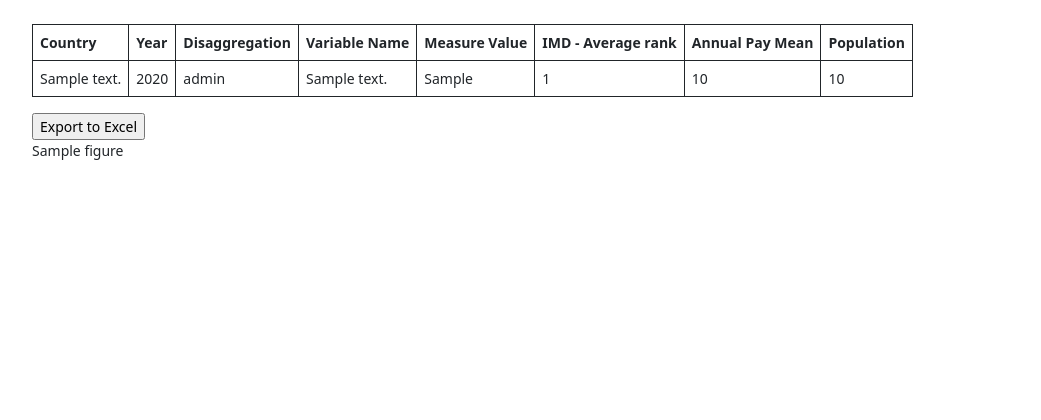
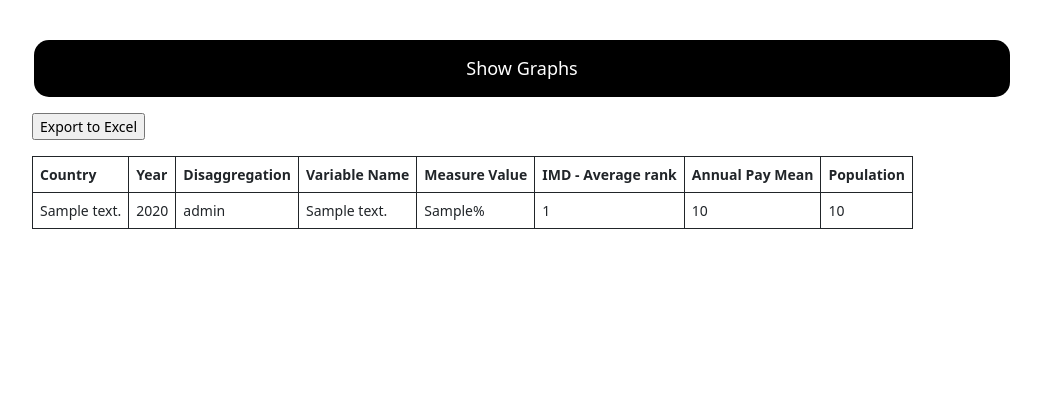
Before and after one commit to ericyang-almaeconomics/social_care_datahub, a Django app: template socialcaredatahub_query/templates/results.html in a window 1280 px wide. Shown: the part 63-483 px from the top of the page, without its empty margins (120-1161 px from the left). Run offline with Django 4.2, Linux system fonts and the light colour scheme; tables that the repository leaves empty hold one stand-in row (values such as "Sample post"); the template is opened without the code that fills it: values that come from a table or form of the project are taken from there, most other values are stand-ins (such as "Sample title", 1, 10 or a date in 2020); some libraries are stand-ins or nearby versions.

Commit message:
Created button to show only one of table/graph, Added % on measure value, Fixed Geographical Description compatibility

```diff
--- a/socialcaredatahub_query/forms.py
+++ b/socialcaredatahub_query/forms.py
@@ -9,14 +9,12 @@ from django.urls import reverse
 REGION_SELECTION_CHOICES = (
     ('East Midlands', 'East Midlands'),
     ('East of England', 'East of England'),
-    ('Eastern', 'Eastern'),
     ('London', 'London'),
     ('North East', 'North East'),
     ('North West', 'North West'),
     ('South East', 'South East'),
     ('South West', 'South West'),
     ('West Midlands', 'West Midlands'),
-    ('Yorkshire and The Humber', 'Yorkshire and The Humber'),
     ('Yorkshire and the Humber', 'Yorkshire and the Humber')
 )
 
@@ -39,7 +37,6 @@ LOCAL_AUTHORITY_SELECTION_CHOICES = (
     ('Bradford', 'Bradford'),
     ('Brent', 'Brent'),
     ('Brighton and Hove', 'Brighton and Hove'),
-    ('Bristol', 'Bristol'),
     ('Bristol, City of', 'Bristol, City of'),
     ('Bromley', 'Bromley'),
     ('Buckinghamshire', 'Buckinghamshire'),
@@ -63,7 +60,6 @@ LOCAL_AUTHORITY_SELECTION_CHOICES = (
     ('Doncaster', 'Doncaster'),
     ('Dorset', 'Dorset'),
     ('Dudley', 'Dudley'),
-    ('Durham', 'Durham'),
     ('Ealing', 'Ealing'),
     ('East Riding of Yorkshire', 'East Riding of Yorkshire'),
     ('East Sussex', 'East Sussex'),
@@ -80,7 +76,6 @@ LOCAL_AUTHORITY_SELECTION_CHOICES = (
     ('Harrow', 'Harrow'),
     ('Hartlepool', 'Hartlepool'),
     ('Havering', 'Havering'),
-    ('Herefordshire', 'Herefordshire'),
     ('Herefordshire, County of', 'Herefordshire, County of'),
     ('Hertfordshire', 'Hertfordshire'),
     ('Hillingdon', 'Hillingdon'),
@@ -90,7 +85,6 @@ LOCAL_AUTHORITY_SELECTION_CHOICES = (
     ('Islington', 'Islington'),
     ('Kensington and Chelsea', 'Kensington and Chelsea'),
     ('Kent', 'Kent'),
-    ('Kingston upon Hull', 'Kingston upon Hull'),
     ('Kingston upon Hull, City of', 'Kingston upon Hull, City of'),
     ('Kingston upon Thames', 'Kingston upon Thames'),
     ('Kirklees', 'Kirklees'),
@@ -106,7 +100,6 @@ LOCAL_AUTHORITY_SELECTION_CHOICES = (
     ('Luton', 'Luton'),
     ('Manchester', 'Manchester'),
     ('Medway', 'Medway'),
-    ('Medway Towns', 'Medway Towns'),
     ('Merton', 'Merton'),
     ('Middlesbrough', 'Middlesbrough'),
     ('Milton Keynes', 'Milton Keynes'),
@@ -160,7 +153,6 @@ LOCAL_AUTHORITY_SELECTION_CHOICES = (
     ('Swindon', 'Swindon'),
     ('Tameside', 'Tameside'),
     ('Telford and Wrekin', 'Telford and Wrekin'),
-    ('Telford and the Wrekin', 'Telford and the Wrekin'),
     ('Thurrock', 'Thurrock'),
     ('Torbay', 'Torbay'),
     ('Tower Hamlets', 'Tower Hamlets'),
--- a/socialcaredatahub_query/templates/results.html
+++ b/socialcaredatahub_query/templates/results.html
@@ -10,7 +10,47 @@
     padding: 7px;
   }
 </style>
-<table border="1" id="results_table">
+
+<style>
+  #choose_output {
+    background-color: #000000;
+    border: none;
+    color: white;
+    padding: 15px 32px;
+    width: 100%;
+    text-align: center;
+    text-decoration: none;
+    display: inline-block;
+    font-size: 18px;
+    margin: 16px 2px;
+    cursor: pointer;
+    border-radius: 15px;
+  }
+
+  #choose_output:hover {
+    box-shadow: 0 10px 14px 0 rgba(0,0,0,0.24),0 14px 30px 0 rgba(0,0,0,0.19);
+  }
+
+</style>
+
+
+<style>
+  #graphs {
+    display: none;
+  }
+</style>
+<button id="choose_output" onclick="myFunction()">Show Graphs</button>
+
+<div id="results_table">
+  <form action="/download_excel/" method="POST">
+    {% csrf_token %}
+    {% for field in form %}
+    {{field.as_hidden}}
+    {% endfor %}
+    <input type="submit" id = 'export_to_excel'value="Export to Excel">
+  </form>
+  <p></p>
+  <table border="1">
     <thead>
       <tr>
         {% if results.0.geographical_level == 'Council' %}
@@ -27,10 +67,6 @@
         <th>IMD - Average rank</th>
         <th>Annual Pay Mean</th>
         <th>Population</th>
-
-
-
-
       </tr>
     </thead>
     <tbody>
@@ -40,7 +76,7 @@
           <td>{{result.year}}</td>
           <td>{{result.disaggregation_level}}</td>
           <td>{{result.measure_group_description}}</td>
-        <td>{{result.measure_value}}</td>
+          <td>{{result.measure_value}}%</td>
           <td>{{result.imd_average_rank|intcomma}}</td>
           <td>{{result.annual_pay_mean|intcomma}}</td>
           <td>{{result.population|intcomma}}</td>
@@ -48,23 +84,28 @@
       {% endfor %}
     </tbody>
   </table>
-  <p></p>
-  <form action="/download_excel/" method="POST">
-    {% csrf_token %}
-    {% for field in form %}
-    {{field.as_hidden}}
-    {% endfor %}
-    <input type="submit" id = 'export_to_excel'value="Export to Excel">
-  </form>
+</div>
 
-  <div>
-
+<div id="graphs">
   {% for figure in graphs %}
     {{ figure|safe }}
   {% endfor %}
-
 </div>
 
-
+<script>
+  function myFunction() {
+    var x = document.getElementById("results_table");
+    var y = document.getElementById("graphs");
+    if (x.style.display === "none") {
+      x.style.display = "block";
+      y.style.display = "none";
+      document.querySelector('#choose_output').innerHTML = 'Show Graphs';
+    } else {
+      x.style.display = "none";
+      y.style.display = "block";
+      document.querySelector('#choose_output').innerHTML = 'Show Table';
+    }
+  }
+</script>
 
 {% endblock %}
--- a/socialcaredatahub_query/templates/search.html
+++ b/socialcaredatahub_query/templates/search.html
@@ -15,7 +15,8 @@
 
     <div class="myDiv">
         <h3>Info</h3>
-        <p>Select one or more local authorities or regions (not both) or tick the England checkbox to see the estimates for all the country. Select one or more years. Optionally, you can choose one or more disaggregation levels and one variable.</p>
+        <p>Select one or more local authorities or regions (not both) or tick the England checkbox to see the estimates for all the country. Select one or more years.
+            Optionally, you can choose one or more disaggregation levels and one variable. You can select multiple values or unselect values with Ctrl + Click</p>
   </div>
     {% if messages %}
     <ul class="messages">
```
Also changed, not shown: data_preprocessing.py (+14 -1 lines), socialcaredatahub_query/views.py (+7 -6 lines), 1 other file. Lines whose indentation alone changed are shown as unchanged.
